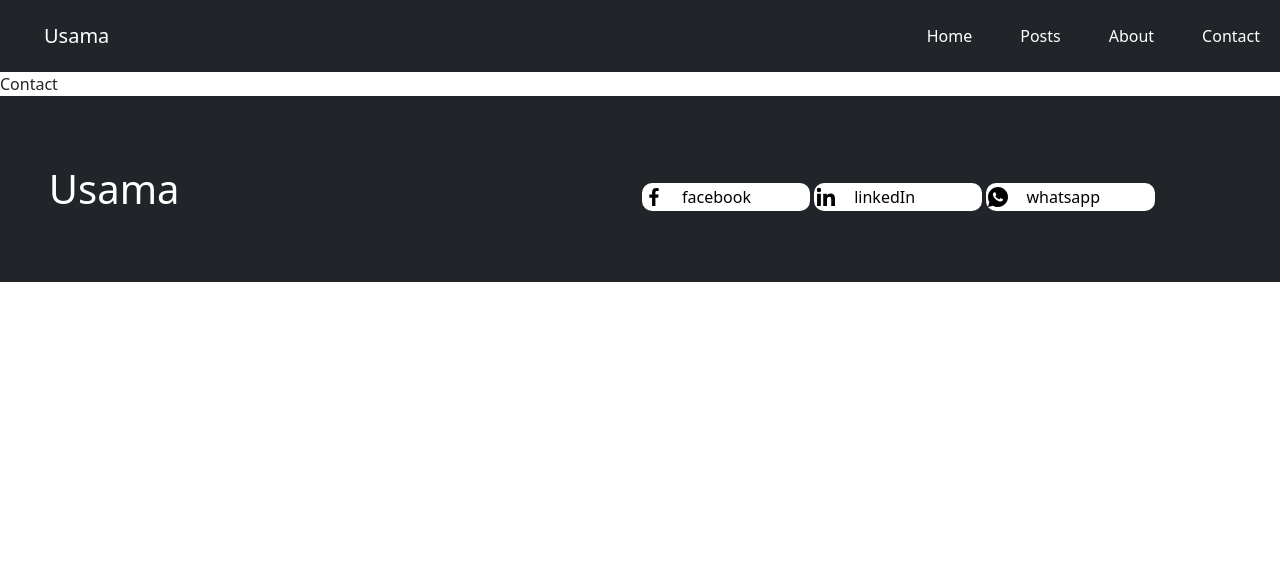
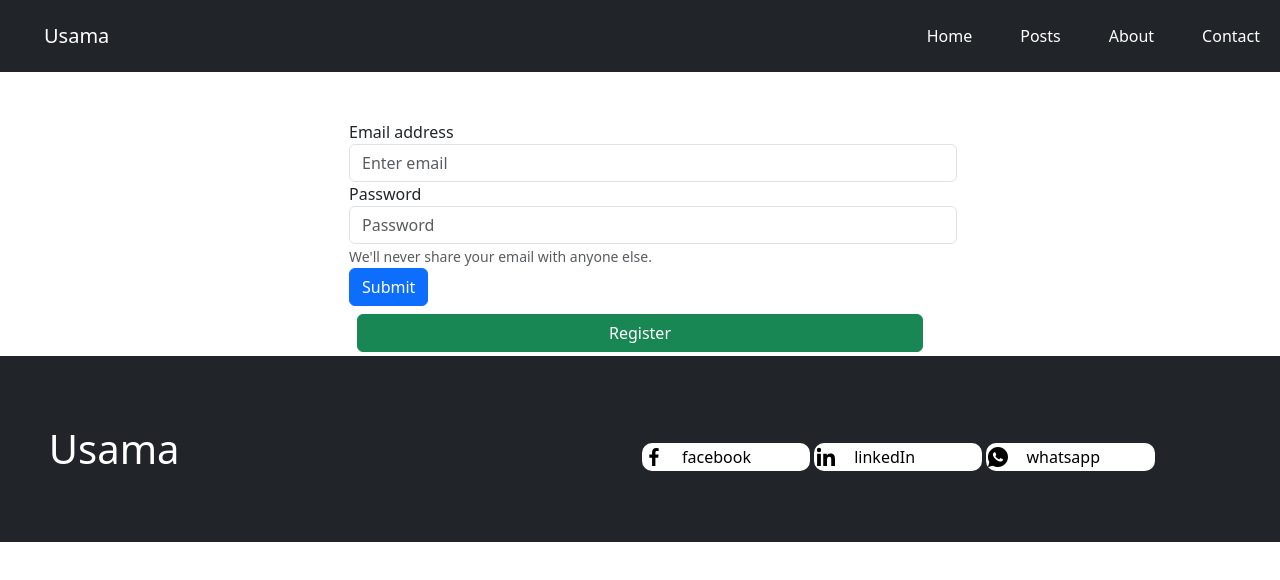
Before and after one commit to itxsomi270/front-end, a React (Create React App) app: page /contact in a window 1280 px wide. Shown: the top 580 px of the page. Built offline with nearby package versions, Linux system fonts and the light colour scheme.

Commit message:
commit 2

```diff
--- /dev/null
+++ b/src/components/Signin/Signin.js
@@ -0,0 +1,74 @@
+import React, { useState } from 'react';
+import User from '../user/User'
+
+function Signin() {
+  const [formData, setFormData] = useState({
+    email: '',
+    password: ''
+  });
+  const [message, setMessage] = useState('');
+  const [userData, setUserData] = useState(null);
+
+  const handleChange = (e) => {
+    setFormData({ ...formData, [e.target.name]: e.target.value });
+  };
+
+  const handleSubmit = async (e) => {
+    e.preventDefault();
+
+    try {
+      const response = await fetch('http://localhost:5000/login', {
+        method: 'POST',
+        headers: {
+          'Content-Type': 'application/json'
+        },
+        body: JSON.stringify(formData)
+      });
+
+      const responseData = await response.json();
+
+      if (response.ok) {
+        setMessage('');
+        setUserData(responseData.user); // Store user data in state
+        console.log('User logged in successfully');
+        // Handle success, such as redirecting to another page
+      } else {
+        setMessage(responseData.error || 'Failed to log in');
+        console.error('Failed to log in');
+        // Handle error, such as displaying error message to the user
+      }
+    } catch (error) {
+      setMessage('Internal server error');
+      console.error('Error logging in:', error.message);
+    }
+  };
+
+  return (
+    <div className='container'>
+      <div className='row d-flex justify-content-center'>
+        <div className='col-md-6 form'>
+          <form onSubmit={handleSubmit}>
+            <div className="form-group">
+              <label htmlFor="email">Email address</label>
+              <input type="email" className="form-control" id="email" name="email" value={formData.email} onChange={handleChange} placeholder="Enter email" />
+            </div>
+            <div className="form-group">
+              <label htmlFor="password">Password</label>
+              <input type="password" className="form-control" id="password" name="password" value={formData.password} onChange={handleChange} placeholder="Password" />
+              <small id="emailHelp" className="form-text text-muted">We'll never share your email with anyone else.</small>
+            </div>
+            <button type="submit" className="btn btn-primary">Submit</button>
+          </form>
+          {message && <div className="alert alert-info mt-3">{message}</div>}
+          {userData && (
+            <div className="mt-3">
+              <User userData={userData} />
+            </div>
+          )}
+        </div>
+      </div>
+    </div>
+  );
+}
+
+export default Signin;
--- /dev/null
+++ b/src/components/Signup/Signup.js
@@ -0,0 +1,75 @@
+import React, { useState } from 'react';
+
+function Signup() {
+  const [formData, setFormData] = useState({
+    name: '',
+    email: '',
+    password: ''
+  });
+  const [message, setMessage] = useState('');
+  const [formVisible, setFormVisible] = useState(true);
+
+  const handleChange = (e) => {
+    setFormData({ ...formData, [e.target.name]: e.target.value });
+  };
+
+  const handleSubmit = async (e) => {
+    e.preventDefault();
+
+    try {
+      const response = await fetch('http://localhost:5000/register', {
+        method: 'POST',
+        headers: {
+          'Content-Type': 'application/json'
+        },
+        body: JSON.stringify(formData)
+      });
+
+      const responseData = await response.json();
+
+      if (response.ok) {
+        setMessage(responseData.message);
+        console.log('User registered successfully');
+        setFormVisible(false); // Hide the form on successful registration
+        // Handle success, such as redirecting to another page
+      } else {
+        setMessage(responseData.error || 'Failed to register user');
+        console.error('Failed to register user');
+        // Handle error, such as displaying error message to the user
+      }
+    } catch (error) {
+      setMessage('Internal server error');
+      console.error('Error registering user:', error.message);
+    }
+  };
+
+  return (
+    <div className='container'>
+      <div className='row d-flex justify-content-center'>
+        <div className='col-md-6 form'>
+          {formVisible && ( // Render the form only if formVisible state is true
+            <form onSubmit={handleSubmit}>
+              <div className="form-group">
+                <label htmlFor="name">Name</label>
+                <input type="text" className="form-control" id="name" name="name" value={formData.name} onChange={handleChange} placeholder="Enter Name" />
+              </div>
+              <div className="form-group">
+                <label htmlFor="email">Email address</label>
+                <input type="email" className="form-control" id="email" name="email" value={formData.email} onChange={handleChange} placeholder="Enter email" />
+              </div>
+              <div className="form-group">
+                <label htmlFor="password">Password</label>
+                <input type="password" className="form-control" id="password" name="password" value={formData.password} onChange={handleChange} placeholder="Password" />
+                <small id="emailHelp" className="form-text text-muted">We'll never share your email with anyone else.</small>
+              </div>
+              <button type="submit" className="btn btn-primary">Submit</button>
+            </form>
+          )}
+          {message && <div className="alert alert-info mt-3">{message}</div>}
+        </div>
+      </div>
+    </div>
+  );
+}
+
+export default Signup;
--- a/src/components/about/About.css
+++ b/src/components/about/About.css
@@ -0,0 +1,3 @@
+.form{
+    border: 1px solid grey;
+}
--- a/src/components/about/About.js
+++ b/src/components/about/About.js
@@ -1,9 +1,8 @@
-import React from 'react'
+import React, { useState } from 'react';
+import Signup from '../Signup/Signup'; // Assuming Signup component is imported from './Signup'
 
 function About() {
-  return (
-    <div>About</div>
-  )
+
 }
 
-export default About
+export default About;
--- a/src/components/contact/Contact.js
+++ b/src/components/contact/Contact.js
@@ -1,9 +1,33 @@
-import React from 'react'
+import React, { useState } from 'react';
+import SignIn from '../Signin/Signin'; // Assuming SignIn component is imported from './SignIn'
+import SignUp from '../Signup/Signup'; // Assuming SignUp component is imported from './SignUp'
 
 function Contact() {
+  const [showSignIn, setShowSignIn] = useState(true);
+  const [showSignUp, setShowSignUp] = useState(false);
+
+  const handleRegisterClick = () => {
+    setShowSignUp(true);
+    setShowSignIn(false); // Hide SignIn form
+  };
+
   return (
-    <div>Contact</div>
-  )
+    <div className='container'>
+      <div className='row d-flex justify-content-center'>
+        <div className='col-12 d-flex justify-content-center mt-5'>
+          {showSignIn && <SignIn />}
+          {showSignUp && <SignUp />}
+        </div>
+      </div>
+      <div className='row d-flex justify-content-center'>
+        <div className='col-md-6 d-flex justify-content-center mb-1 mt-2'>
+          {showSignIn && (
+            <button onClick={handleRegisterClick} className='btn btn-success mx-2 w-100'>Register</button>
+          )}
+        </div>
+      </div>
+    </div>
+  );
 }
 
-export default Contact
+export default Contact;
--- /dev/null
+++ b/src/components/user/User.js
@@ -0,0 +1,13 @@
+import React from 'react';
+
+function User({ userData }) {
+  return (
+    <div>
+      <p>Name: {userData.name}</p>
+      <p>Email: {userData.email}</p>
+      {/* Add other user data fields as needed */}
+    </div>
+  );
+}
+
+export default User;
```
Also changed, not shown: src/components/Signin/Signin.css (added), src/components/Signup/Signup.css (added), src/components/user/User.css (added).
